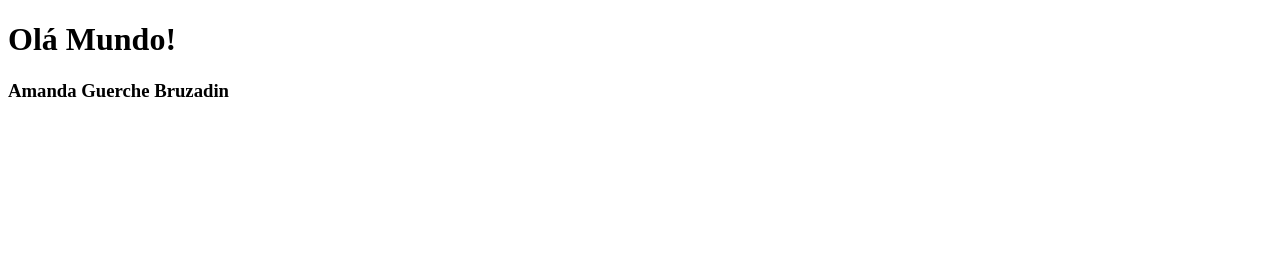
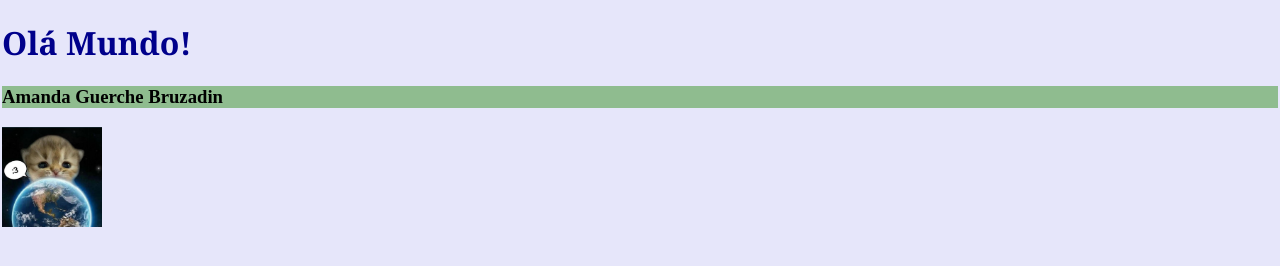
Before and after one commit to amandaguerchebru/ola-mundo, a plain HTML site: page index.html in a window 1280 px wide. Drawn offline with Linux system fonts and the light colour scheme.

Commit message:
mudança index.html
alterações na cor de fundo, adição de imagem e cor nas letras.

```diff
--- a/index.html
+++ b/index.html
@@ -1,12 +1,27 @@
 <!DOCTYPE html>
 <html lang="pt-br">
+
 <head>
     <meta charset="UTF-8">
     <meta name="viewport" content="width=device-width, initial-scale=1.0">
     <title>Olá Mundo</title>
+    <style>
+        body {
+            background-color: lavender;
+            border:2px;
+            margin: 2px;
+        }
+        img{
+            height:100px;
+            width: 100;
+        }
+    </style>
 </head>
+
 <body>
-    <h1>Olá Mundo!</h1>
-    <h3>Amanda Guerche Bruzadin</h3>
+    <h1 style="color:darkblue;font-family:Georgia, 'Times New Roman', Times, serif;">Olá Mundo!</h1>
+    <h3 style="background-color: darkseagreen;">Amanda Guerche Bruzadin</h3>
+    <img src="mundo.jpg">
 </body>
+
 </html>
```
Also changed, not shown: mundo.jpg (added).
